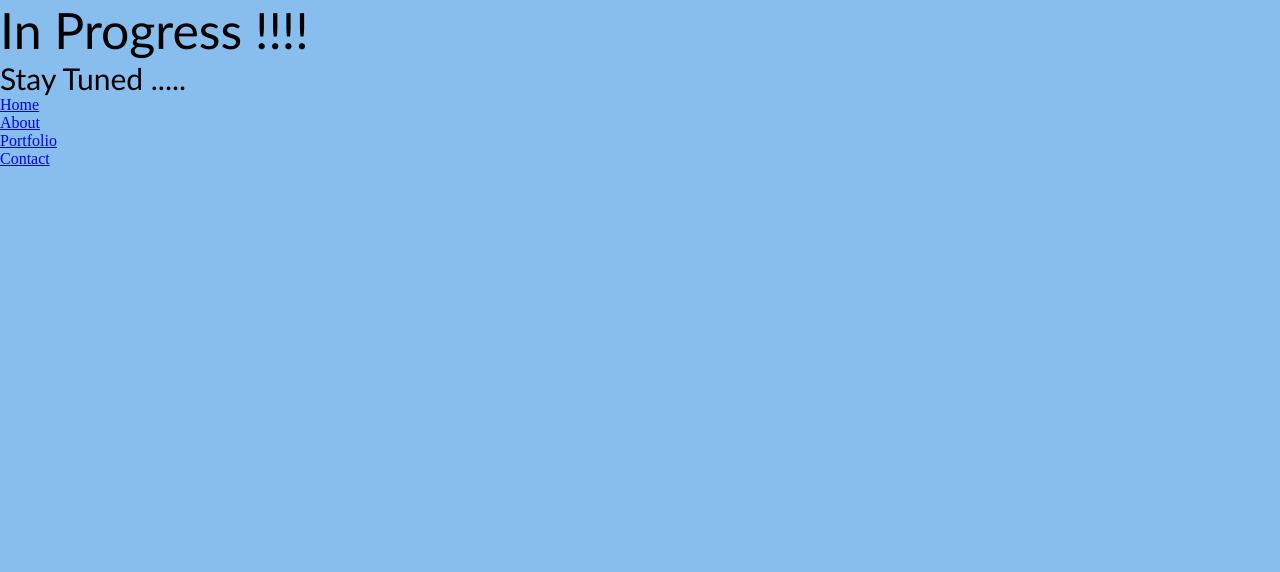
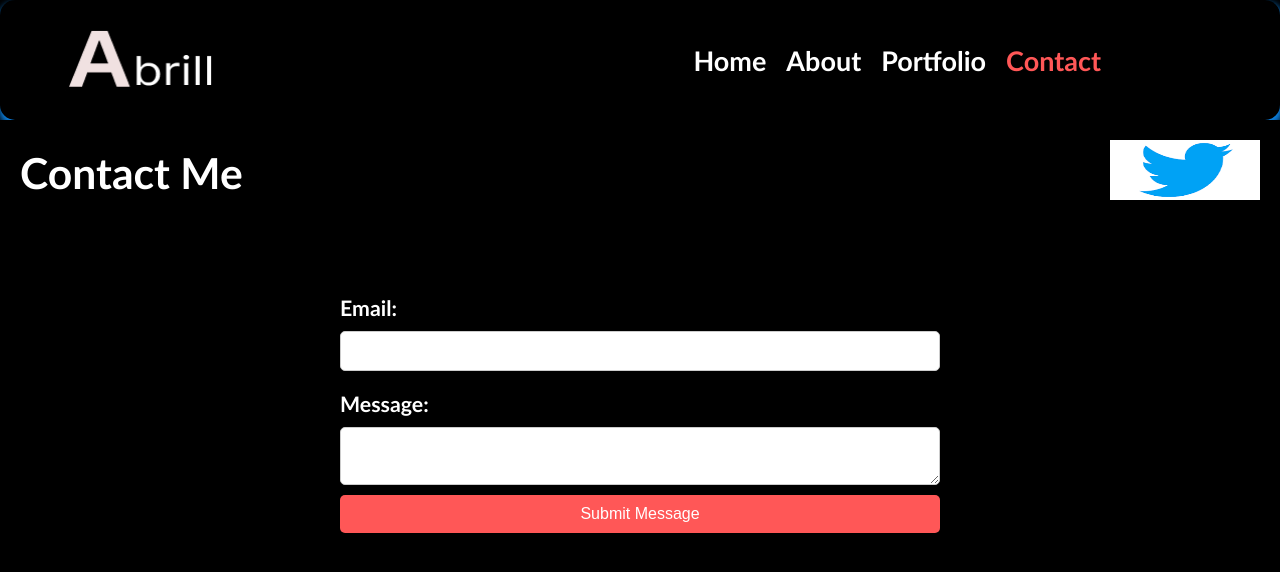
Before and after one commit to ishimweaxcel/Axcel-html-css-level-up, a plain HTML site: page Projects/contact.html in a window 1280 px wide. Drawn offline with Linux system fonts and the light colour scheme.

Commit message:
finished portfolio

```diff
--- a/Projects/contact.css
+++ b/Projects/contact.css
@@ -1,18 +1,128 @@
 *{
     margin: 0px;
     padding: 0px;
+ }
+ body{
+   background-color: black;
+ }
+
+ .navigation{
+    display: flex;
+    background-color: black;
+    height: 120px;
+    border-radius: 1px;
+
+
+ }
+ .logo{
+    display: flex;
+    justify-content: left;
+    padding-left: 10px;
+ }
+
+ ul{
+    display: flex;
+    justify-content: right;
+    list-style: none;
+
+ }
+
+ img{
+    width: 150px;
+    padding-left: 55px;
+
+ }
+
+ li{
+    color: white;
+    padding: 10px;
+    display: flex;
+    align-items: center;
+    font-size: 27px;
+    font-style: normal;
+    font-family: candara, -apple-system, BlinkMacSystemFont, 'Segoe UI', Roboto, Oxygen, Ubuntu, Cantarell, 'Open Sans', 'Helvetica Neue', sans-serif;
+    font-weight: bold;
+ }
+
+#creative{
+    color: #FF5757;
 }
-body{
-    background-color: rgb(135, 190, 238);
+ .words{
     display: flex;
-    flex-direction: column;
-    justify-content: center;
+    justify-content: right;
+    width: 70%;
+ }
+
+
+ a{
+    color: white;
+    text-decoration: none;
+    transition: .3s;
+ }
+ a:hover{
+    box-shadow: 1px 5px 7px 2px rgb(14, 245, 187);
+    border-radius: 15px;
+ }
+ .navigation:hover{
+    box-shadow: 1px 5px 7px 2px rgba(14, 141, 245, 0.938);
+    border-radius: 15px;
+
+ }
+.sub-container{
+     font-size: 16pt;
+     font-family: candara, -apple-system, BlinkMacSystemFont, 'Segoe UI', Roboto, Oxygen, Ubuntu, Cantarell, 'Open Sans', 'Helvetica Neue', sans-serif;
 }
-header{
-    font-size: 50px;
-    font-family: candara;
+
+header {
+	display: flex;
+	justify-content: space-between;
+	align-items: center;
+	background-color: black;
+	padding: 20px;
+	color: white;
 }
-p{
-    font-size: 30px;
-    font-family: candara;
+
+h1 {
+	margin: 0;
+    color: white;
+
 }
+
+a img {
+	height: 60px;
+}
+main{
+    color: white;
+}
+
+form {
+	margin: 50px auto;
+	max-width: 600px;
+	display: flex;
+	flex-direction: column;
+}
+
+label {
+	font-weight: bold;
+	margin-top: 20px;
+}
+
+input,
+textarea {
+	padding: 10px;
+	border: 1px solid #ccc;
+	border-radius: 5px;
+	margin-top: 10px;
+	font-size: 16px;
+}
+
+input[type="submit"] {
+	background-color: #FF5757;
+	color: white;
+	border: none;
+	cursor: pointer;
+}
+
+input[type="submit"]:hover {
+	background-color: #005D8E;
+}
--- a/Projects/contact.html
+++ b/Projects/contact.html
@@ -4,20 +4,40 @@
     <meta charset="UTF-8">
     <meta http-equiv="X-UA-Compatible" content="IE=edge">
     <meta name="viewport" content="width=device-width, initial-scale=1.0">
-    <link rel="stylesheet" href="contact.css">
+    <link rel="stylesheet" type="text/css" href="./contact.css">
     <title>Contact page</title>
 </head>
 <body>
-    <header>In Progress !!!!</header>
-    <p>Stay Tuned .....</p>
-    <div class="contents">
+    <div class="container">
+        <div class="navigation">
+            <div class="logo"><img src="../Image/Group 10.png" alt=""></div>
+            <div class="words">
         <ul>
             <li><a href="../index.html">Home</a></li>
-            <li id="about"><a href="./about.html">About</a></li>
+            <li><a href="./about.html">About</a></li>
             <li><a href="./portfolio.html">Portfolio</a></li>
-            <!-- <li><a href="./news.html">News</a></li> -->
-            <li><a href="./contact.html">Contact</a></li>
+            <li id="creative">Contact</a></li>
         </ul>
+        </div>
+        </div>
+        <div class="sub-container">
+             <header>
+                    <h1>Contact Me</h1>
+                    <a href="https://twitter.com/Ishimwe_Axcel"><img src="../Image/Twitter logo.png" alt="Twitter" id="twitter"></a>
+                </header>
+                <main>
+                    <form action="submit_message.php" method="post">
+                        <label for="email">Email:</label>
+                        <input type="email" id="email" name="email" required>
+                        <label for="message">Message:</label>
+                        <textarea id="message" name="message" required></textarea>
+                        <input type="submit" value="Submit Message">
+                    </form>
+                </main>
+
+
+
+        </div>
     </div>
 </body>
 </html>
```
Also changed, not shown: Projects/about.html (+1 -2 lines), Projects/portfolio.html (+2 -2 lines), Image/Twitter logo.png (added).
